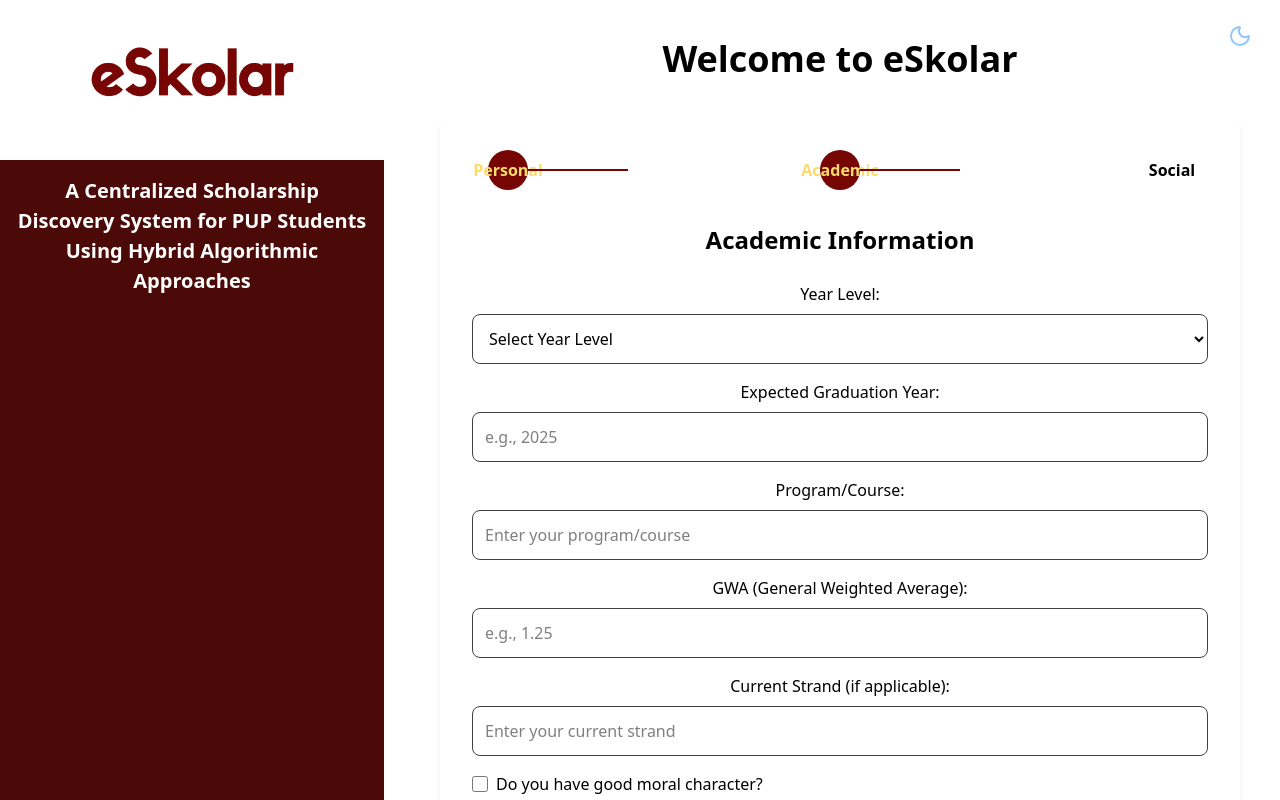
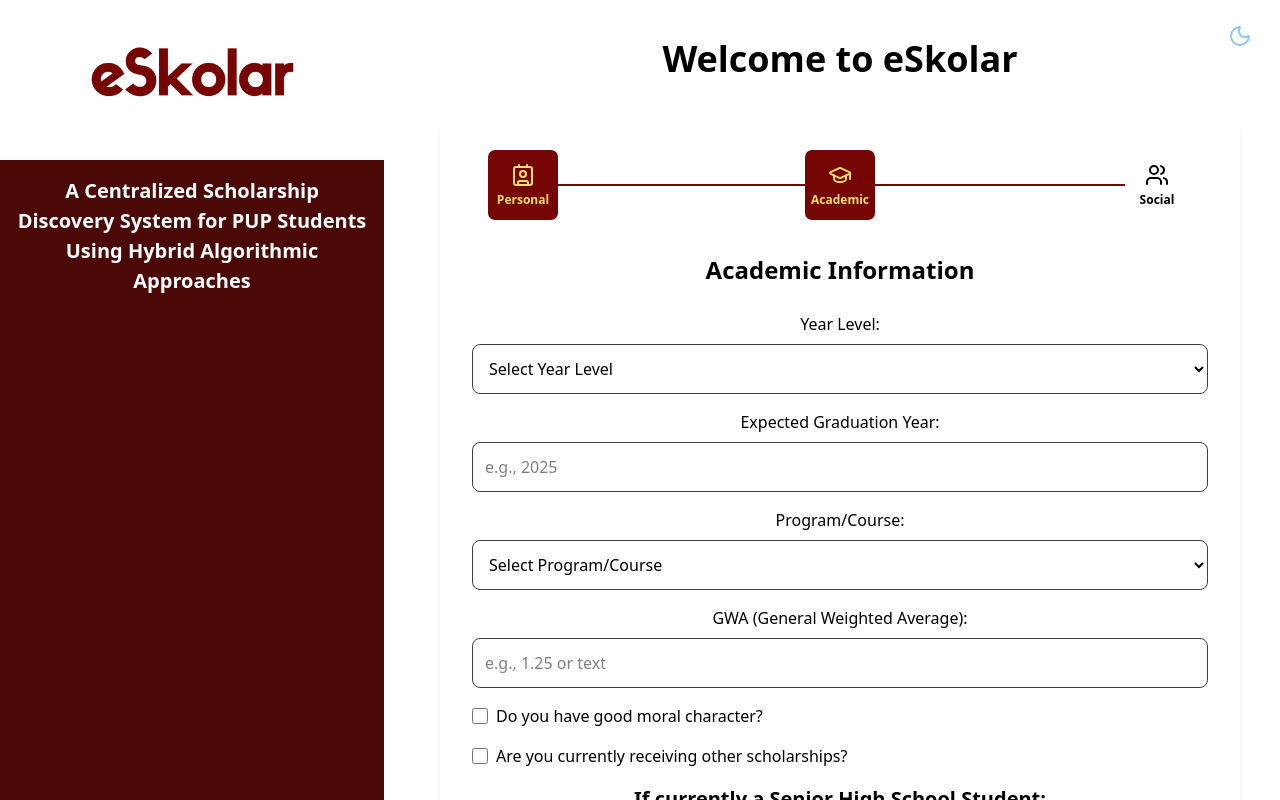
Before and after one commit to JMR-san/eSkolar, a React (Vite) app in the folder client/: page / in a window 1280 px wide. Both pictures are taken after a click on the button "Next". Shown: the top 800 px of the page. Built offline with nearby package versions, Linux system fonts and the light colour scheme.

Commit message:
revision ui

```diff
--- a/client/src/components/MultiSteps.jsx
+++ b/client/src/components/MultiSteps.jsx
@@ -1,5 +1,91 @@
 import { Contact, GraduationCap, Users } from "lucide-react";
 import { useState } from "react";
+
+const PROGRAM_OPTIONS = [
+    "Bachelor in Advertising and Public Relations (BADPR)",
+    "Bachelor of Arts in Broadcasting (BABR or BA Broadcasting)",
+    "Bachelor of Arts in Communication Research (BACR)",
+    "Bachelor of Arts in English Language Studies (ABELS)",
+    "Bachelor of Arts in Filipinology (ABF)",
+    "Bachelor of Arts in History (BAH)",
+    "Bachelor of Arts in International Studies (BAIS)",
+    "Bachelor of Arts in Literary and Cultural Studies (ABLCS)",
+    "Bachelor of Arts in Philosophy (AB-PHILO)",
+    "Bachelor of Arts in Political Economy (BAPE)",
+    "Bachelor of Arts in Political Science (BAPS)",
+    "Bachelor of Arts in Sociology (BAS)",
+    "Bachelor of Performing Arts major in Theater Arts (BPEA)",
+    "Bachelor of Physical Education (BPE)",
+    "Bachelor of Public Administration (BPA)",
+    "Bachelor of Science in Accountancy (BSA)",
+    "Bachelor of Science in Applied Mathematics (BSAPMATH)",
+    "Bachelor of Science in Architecture (BS-ARCH)",
+    "Bachelor of Science in Biology (BSBIO)",
+    "Bachelor of Science in Business Administration major in Financial Management (BSBAFM)",
+    "Bachelor of Science in Business Administration major in Human Resource Management (BSBAHRM)",
+    "Bachelor of Science in Business Administration major in Marketing Management (BSBAMM)",
+    "Bachelor of Science in Chemistry (BSCHEM)",
+    "Bachelor of Science in Civil Engineering (BSCE)",
+    "Bachelor of Science in Computer Engineering (BSCpE)",
+    "Bachelor of Science in Computer Science (BSCS)",
+    "Bachelor of Science in Cooperatives (BSC)",
+    "Bachelor of Science in Economics (BSE)",
+    "Bachelor of Science in Electrical Engineering (BSEE)",
+    "Bachelor of Science in Electronics Engineering (BSECE)",
+    "Bachelor of Science in Environmental Planning (BSEP)",
+    "Bachelor of Science in Exercises and Sports Sciences (BSESS)",
+    "Bachelor of Science in Food Technology (BSFT)",
+    "Bachelor of Science in Hospitality Management (BSHM)",
+    "Bachelor of Science in Industrial Engineering (BSIE)",
+    "Bachelor of Science in Information Technology (BSIT)",
+    "Bachelor of Science in Interior Design (BSID)",
+    "Bachelor of Science in Management Accounting (BSMA)",
+    "Bachelor of Science in Mathematics (BSMATH)",
+    "Bachelor of Science in Mechanical Engineering (BSME)",
+    "Bachelor of Science in Nutrition and Dietetics (BSND)",
+    "Bachelor of Science in Office Administration (BSOA)",
+    "Bachelor of Science in Physics (BSPHY)",
+    "Bachelor of Science in Psychology (BSPSY)",
+    "Bachelor of Science in Railway Engineering (BSRE)",
+    "Bachelor of Science in Statistics (BSSTAT)",
+    "Bachelor of Science in Tourism Management (BSTM)",
+    "Bachelor of Science in Transportation Management (BSTRM)",
+    "Bachelor of Secondary Education (BSEd) major in English",
+    "Bachelor of Secondary Education (BSEd) major in Mathematics",
+    "Bachelor of Secondary Education (BSEd) major in Science",
+    "Bachelor of Secondary Education (BSEd) major in Filipino",
+    "Bachelor of Secondary Education (BSEd) major in Social Studies",
+    "Bachelor of Elementary Education (BEEd)",
+    "Bachelor of Early Childhood Education (BECEd)",
+    "Bachelor of Library and Information Science (BLIS)",
+    "Bachelor of Technology and Livelihood Education (BTLEd) major in Home Economics",
+    "Bachelor of Technology and Livelihood Education (BTLEd) major in Industrial Arts",
+    "Bachelor of Technology and Livelihood Education (BTLEd) major in Information and Communication Technology",
+    "Bachelor of Science in Entrepreneurship (BSENTREP)"
+];
+
+const GWA_OPTIONS = [
+    "1.00", "1.25", "1.5", "1.75", "2.00", "2.25", "2.50", "2.75", "3.00"
+];
+
+const STRAND_OPTIONS = [
+    "Science, Technology, Engineering, and Mathematics (STEM)",
+    "Accountancy, Business and Management (ABM)",
+    "Humanities and Social Sciences (HUMSS)",
+    "General Academic Strand (GAS)",
+    "Others",
+    "N/A"
+];
+
+const ANNUAL_INCOME_OPTIONS = [
+    "Below ₱200,000",
+    "₱200,001 – ₱250,000",
+    "₱250,001 – ₱300,000",
+    "₱300,001 – ₱350,000",
+    "₱350,001 – ₱400,000",
+    "₱400,001 – ₱600,000",
+    "Above ₱600,000"
+];
 
 const PersonalInformation = ({ formData, onChange }) => {
     return (
@@ -80,36 +166,31 @@
             </div>
             <div className="form-group">
                 <label>Program/Course:</label>
-                <input
-                    type="text"
+                <select
                     name="program"
                     value={formData.AcademicInformation.program}
                     onChange={onChange}
-                    placeholder="Enter your program/course"
-                />
+                >
+                    <option value="">Select Program/Course</option>
+                    {PROGRAM_OPTIONS.map(option => (
+                        <option key={option} value={option}>{option}</option>
+                    ))}
+                </select>
             </div>
             <div className="form-group">
                 <label>GWA (General Weighted Average):</label>
                 <input
-                    type="number"
+                    list="gwa-options"
                     name="gwa"
                     value={formData.AcademicInformation.gwa}
                     onChange={onChange}
-                    placeholder="e.g., 1.25"
-                    step="0.01"
-                    min="1.0"
-                    max="5.0"
+                    placeholder="e.g., 1.25 or text"
                 />
-            </div>
-            <div className="form-group">
-                <label>Current Strand (if applicable):</label>
-                <input
-                    type="text"
-                    name="currStrand"
-                    value={formData.AcademicInformation.currStrand}
-                    onChange={onChange}
-                    placeholder="Enter your current strand"
-                />
+                <datalist id="gwa-options">
+                    {GWA_OPTIONS.map(option => (
+                        <option key={option} value={option} />
+                    ))}
+                </datalist>
             </div>
             <div className="form-group">
                 <label>
@@ -133,6 +214,20 @@
                     Are you currently receiving other scholarships?
                 </label>
             </div>
+            <h3>If currently a Senior High School Student:</h3>
+            <div className="form-group">
+                <label>Current Strand (if applicable):</label>
+                <select
+                    name="currStrand"
+                    value={formData.AcademicInformation.currStrand}
+                    onChange={onChange}
+                >
+                    <option value="">Select Current Strand</option>
+                    {STRAND_OPTIONS.map(option => (
+                        <option key={option} value={option}>{option}</option>
+                    ))}
+                </select>
+            </div>
             <div className="form-group">
                 <label>
                     <input
@@ -141,9 +236,10 @@
                         checked={formData.AcademicInformation.isTopStudent}
                         onChange={onChange}
                     />
-                    Are you a top student in your class?
+                    If you are a Non-STEM student: Are you part of the top 5% of your graduating class?
                 </label>
             </div>
+            <h3>If currently a College Student:</h3>
             <div className="form-group">
                 <label>
                     <input
@@ -152,7 +248,7 @@
                         checked={formData.AcademicInformation.isLowMajorGrade}
                         onChange={onChange}
                     />
-                    Do you have low grades in major subjects?
+                    Do you have a grade lower than 2.25 in your major subjects?
                 </label>
             </div>
             <div className="form-group">
@@ -163,7 +259,7 @@
                         checked={formData.AcademicInformation.isLowMinorGrade}
                         onChange={onChange}
                     />
-                    Do you have low grades in minor subjects?
+                    Do you have a grade lower than 2.50 in your minor subjects?
                 </label>
             </div>
             <div className="form-group">
@@ -174,7 +270,7 @@
                         checked={formData.AcademicInformation.isRegular}
                         onChange={onChange}
                     />
-                    Are you a regular student?
+                    Are you currently a regular student?
                 </label>
             </div>
             <div className="form-group">
@@ -185,7 +281,7 @@
                         checked={formData.AcademicInformation.isBadGrade}
                         onChange={onChange}
                     />
-                    Do you have any failing grades?
+                    Do you have any failed, INC, dropped, or withdrawn final grades?
                 </label>
             </div>
         </div>
@@ -198,13 +294,16 @@
             <h2>Social Information</h2>
             <div className="form-group">
                 <label>Annual Household Income:</label>
-                <input
-                    type="number"
+                <select
                     name="annualHouseIncome"
                     value={formData.SocialInformation.annualHouseIncome}
                     onChange={onChange}
-                    placeholder="Enter annual household income"
-                />
+                >
+                    <option value="">Select Annual Household Income</option>
+                    {ANNUAL_INCOME_OPTIONS.map(option => (
+                        <option key={option} value={option}>{option}</option>
+                    ))}
+                </select>
             </div>
             <div className="form-group">
                 <label>
@@ -327,9 +426,18 @@
     return (
         <div className="multi-steps-container">
             <div className="step-indicator">
-                <div className={`step ${currentStep >= 1 ? 'active' : ''}`}><Contact /> Personal</div>
-                <div className={`step ${currentStep >= 2 ? 'active' : ''}`}><GraduationCap /> Academic</div>
-                <div className={`step ${currentStep >= 3 ? 'active' : ''}`}><Users /> Social</div>
+                <div className={`step ${currentStep >= 1 ? 'active' : ''}`}>
+                  <Contact size={24}  className="icon-color"/>
+                  <span>Personal</span>
+                </div>
+                <div className={`step ${currentStep >= 2 ? 'active' : ''}`}>
+                  <GraduationCap size={24} className="icon-color"/>
+                  <span>Academic</span>
+                </div>
+                <div className={`step ${currentStep >= 3 ? 'active' : ''}`}>
+                  <Users size={24} className="icon-color"/>
+                  <span>Social</span>
+                </div>
             </div>
 
             {renderStep()}
--- a/client/src/pages/Home.css
+++ b/client/src/pages/Home.css
@@ -75,16 +75,25 @@
 
 .step {
   display: flex;
+  flex-direction: column;
   align-items: center;
   justify-content: center;
-  width: 40px;
-  height: 40px;
-  border-radius: 50%;
+  width: 70px;
+  height: 70px;
+  border-radius: 10%;
   background-color: hsl(var(--muted));
-  color: hsl(var(--muted-foreground));
+  color: black;
   font-weight: 600;
   position: relative;
+  z-index: 1;
   transition: all 0.3s ease;
+  gap: 2px;
+}
+
+.step span, .icon-color{
+  font-size: 0.75rem;
+  color: hsl(var(--muted-foreground));
+  margin-top: 2px;
 }
 
 .step.active {
@@ -92,15 +101,17 @@
   color: hsl(var(--primary-foreground));
 }
 
+/* Line Indicator */
 .step:not(:last-child)::after {
   content: '';
   position: absolute;
   top: 50%;
   left: 100%;
-  width: 100px;
+  width: 250px;
   height: 2px;
   background-color: hsl(var(--border));
   transform: translateY(-50%);
+  z-index: 0;
 }
 
 .step.active:not(:last-child)::after {
@@ -111,11 +122,20 @@
   margin-bottom: 2rem;
 }
 
-.step-form h2 {
+.step-form h2, h3{
   font-size: 1.5rem;
   font-weight: 600;
   margin-bottom: 1.5rem;
   color: hsl(var(--foreground));
+  color: #000 !important;
+}
+
+.step-form h3{
+  font-size: 1.25rem;
+  font-weight: 600;
+  margin-bottom: 1rem;
+  color: hsl(var(--foreground));
+  color: #000 !important;
 }
 
 .form-group {
@@ -126,11 +146,12 @@
   display: block;
   margin-bottom: 0.5rem;
   font-weight: 500;
-  color: hsl(var(--foreground));
+  color: #000 !important;
 }
 
 .form-group input[type="text"],
 .form-group input[type="number"],
+.form-group input,
 .form-group select {
   width: 100%;
   padding: 0.75rem;
```
